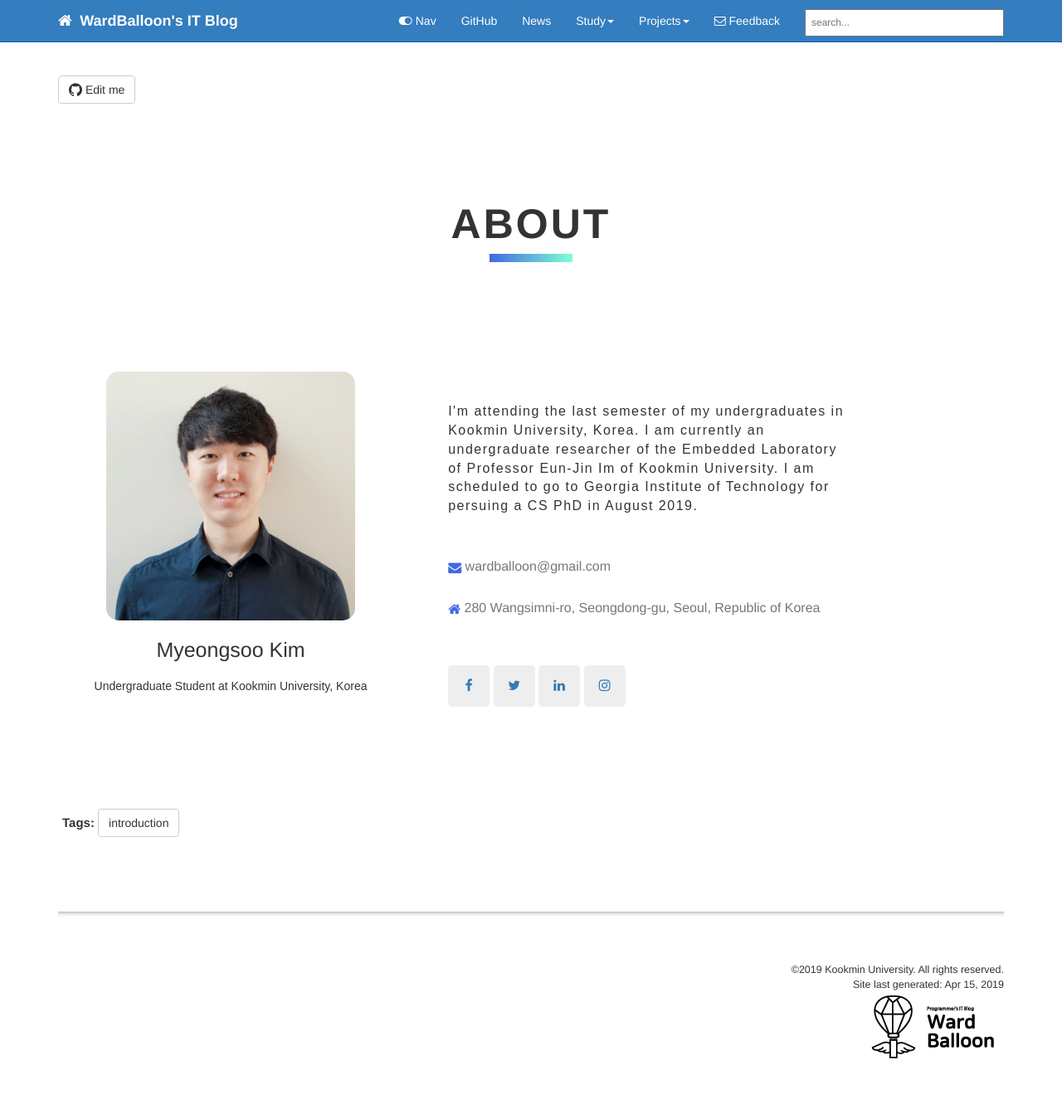
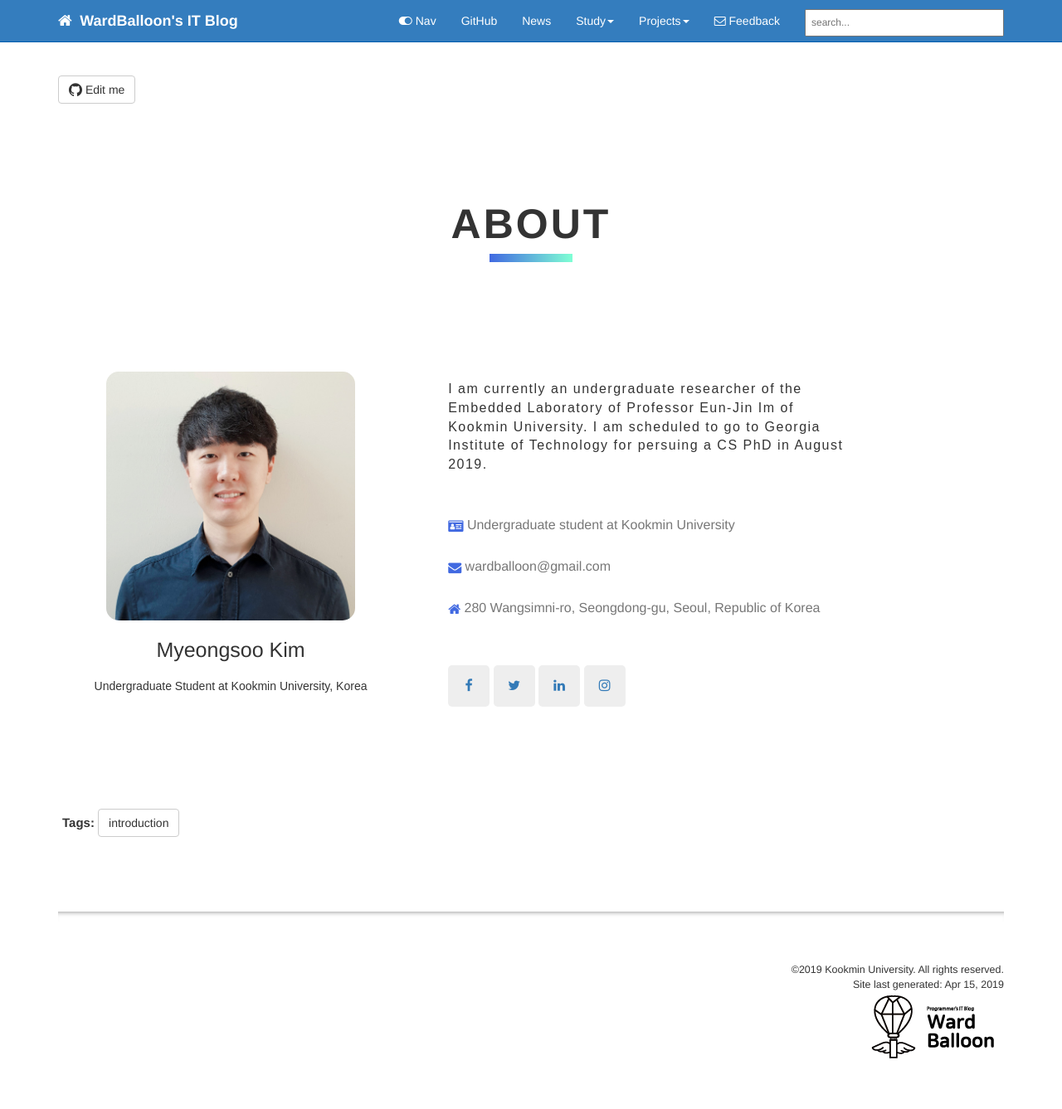
Before and after one commit to codingsoo/codingsoo.github.io1, a Jekyll site: the page built from index.html, in a window 1280 px wide. Shown: the whole page at 83% size. Built offline with Jekyll 4.4.1, drawn with Linux system fonts in a browser that asks for light colours; nearby versions of some CDN libraries; comment, search, counter and statistics services are not loaded.

Commit message:
Update intro

```diff
--- a/index.html
+++ b/index.html
@@ -32,9 +32,14 @@ hide_sidebar: true
 			</div>
 			<div class="text">
 				<div class="intro">
-					I'm attending the last semester of my undergraduates in Kookmin University, Korea. I am currently an undergraduate researcher of the Embedded Laboratory of Professor Eun-Jin Im of Kookmin University. I am scheduled to go to Georgia Institute of Technology for persuing a CS PhD in August 2019.
+					I am currently an undergraduate researcher of the Embedded Laboratory of Professor Eun-Jin Im of Kookmin University. I am scheduled to go to Georgia Institute of Technology for persuing a CS PhD in August 2019.
 				</div>
 				<ul>
+                    <li>
+						<div class="info">
+							<i class="fa fa-id-card fa-lg"></i> Undergraduate student at Kookmin University
+						</div>
+					</li>
 					<li>
 						<div class="info">
 							<i class="fa fa-envelope fa-lg"></i> wardballoon@gmail.com
```
